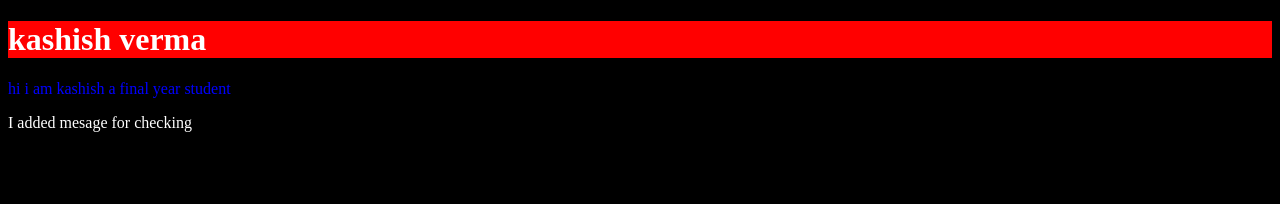
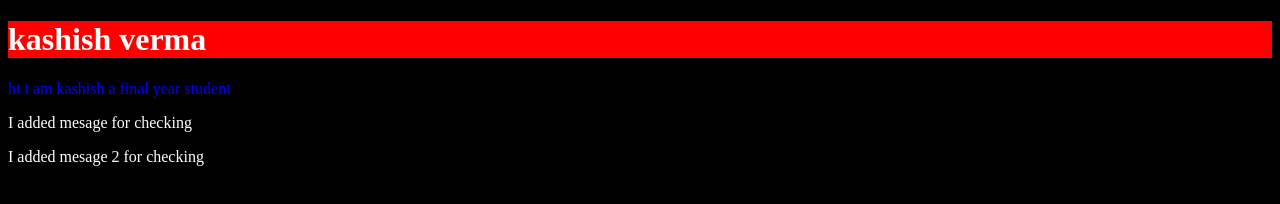
Before and after one commit to kashishver-ma/Devops-learnings, a plain HTML site: page myapp/index.html in a window 1280 px wide. Drawn offline with Linux system fonts and the light colour scheme.

Commit message:
Update index.html

```diff
--- a/myapp/index.html
+++ b/myapp/index.html
@@ -11,6 +11,7 @@
     <p id="intro">hi i am kashish a final year student</p>
     <!-- <h1>daizy hasija</h1> -->
     <p> I added mesage for checking</p>
+    <p> I added mesage 2 for checking</p>
   </body>
 </html>
 
```
